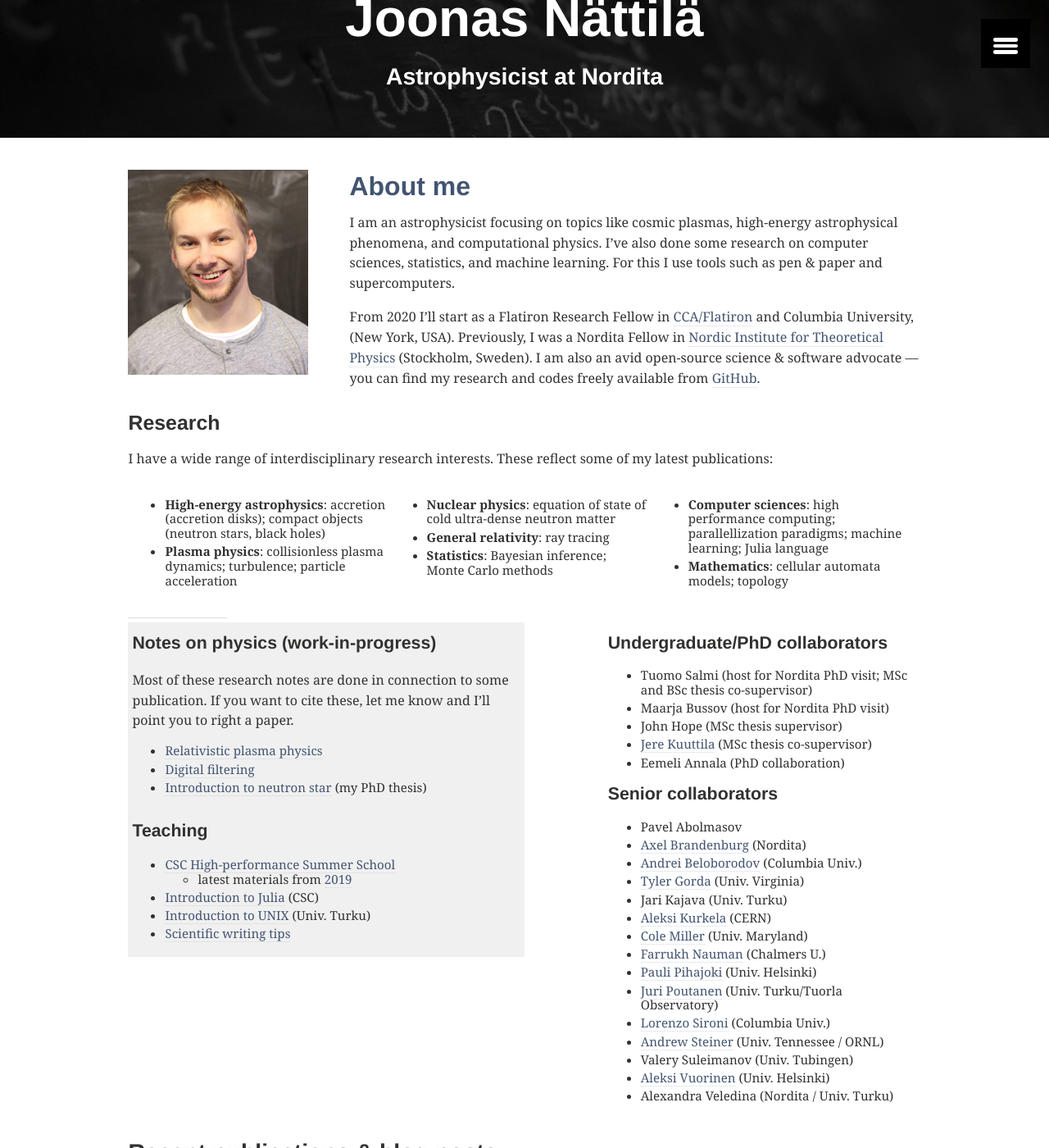
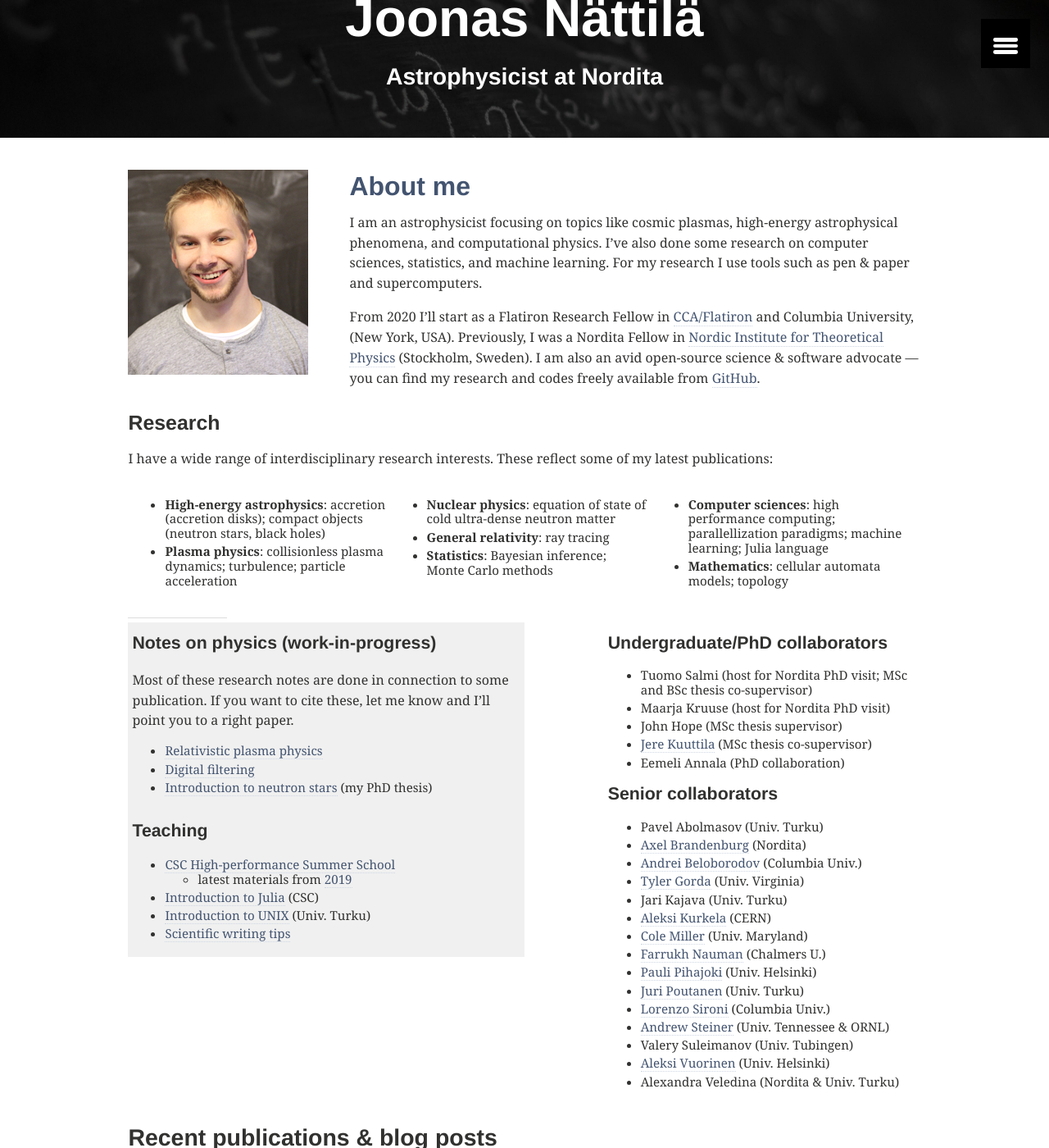
Before and after one commit to natj/natj.github.io, a Jekyll site: the page built from index.md, in a window 1280 px wide and 1400 px high, scrolled down 202 px. Shown: the whole window at 82% size. Built offline with Jekyll 4.4.1, drawn with Linux system fonts in a browser that asks for light colours.

Commit message:
fix typos; increase panels

```diff
--- a/index.md
+++ b/index.md
@@ -16,7 +16,7 @@
 
 I am an astrophysicist focusing on topics like cosmic plasmas, high-energy astrophysical phenomena, and computational physics.
 I've also done some research on computer sciences, statistics, and machine learning.
-For this I use tools such as pen & paper and supercomputers.
+For my research I use tools such as pen & paper and supercomputers.
 
 From 2020 I'll start as a Flatiron Research Fellow in [CCA/Flatiron](https://www.simonsfoundation.org/flatiron/center-for-computational-astrophysics/) and Columbia University, (New York, USA).
 Previously, I was a Nordita Fellow in [Nordic Institute for Theoretical Physics](http://www.nordita.org) (Stockholm, Sweden).
@@ -49,11 +49,11 @@
 
 <div class="infocolumn2" markdown="block" style="background-color: #F0F0F0;">
 <h4 style="margin-top: 0.2em; margin-bottom: 0.0em;"> Notes on physics (work-in-progress)</h4>
-Most of these research notes are done in connection to some publication. If you want to cite these, let me know and I'll point you to right a paper.
+Most of these research notes are done in connection to some publication. If you want to cite these, let me know and I'll point you to a right paper.
 
 - [Relativistic plasma physics](https://github.com/natj/notes-corpus/blob/master/plasma-physics/notes.pdf)
 - [Digital filtering](https://github.com/natj/notes-corpus/blob/master/filtering/notes.pdf)
-- [Introduction to neutron star](https://github.com/natj/thesis) (my PhD thesis)
+- [Introduction to neutron stars](https://github.com/natj/thesis) (my PhD thesis)
 
 
 #### Teaching
@@ -68,14 +68,14 @@
 <h4 style="margin-top: 0.2em; margin-bottom: 0.0em;"> Undergraduate/PhD collaborators</h4>
 
 - Tuomo Salmi (host for Nordita PhD visit; MSc and BSc thesis co-supervisor)
-- Maarja Bussov (host for Nordita PhD visit)
+- Maarja Kruuse (host for Nordita PhD visit)
 - John Hope (MSc thesis supervisor)
 - [Jere Kuuttila](https://www.mpa-garching.mpg.de/person/54672/2377) (MSc thesis co-supervisor)
 - Eemeli Annala (PhD collaboration)
 
 <h4 style="margin-top: 0.2em; margin-bottom: 0.0em;"> Senior collaborators </h4>
 
-- Pavel Abolmasov
+- Pavel Abolmasov (Univ. Turku)
 - [Axel Brandenburg](https://www.nordita.org/~brandenb/) (Nordita)
 - [Andrei Beloborodov](https://physics.columbia.edu/people/profile/398) (Columbia Univ.)
 - [Tyler Gorda](http://www.phys.virginia.edu/People/personal.asp?UID=tdg5cs) (Univ. Virginia)
@@ -84,12 +84,12 @@
 - [Cole Miller](https://www.astro.umd.edu/~miller/) (Univ. Maryland)
 - [Farrukh Nauman](https://fnauman.github.io/) (Chalmers U.)
 - [Pauli Pihajoki](https://blogs.helsinki.fi/pihajoki/) (Univ. Helsinki)
-- [Juri Poutanen](http://users.utu.fi/jurpou/) (Univ. Turku/Tuorla Observatory)
+- [Juri Poutanen](http://users.utu.fi/jurpou/) (Univ. Turku)
 - [Lorenzo Sironi](http://user.astro.columbia.edu/~lsironi/Site/Home.html) (Columbia Univ.)
-- [Andrew Steiner](http://neutronstars.utk.edu/) (Univ. Tennessee / ORNL)
+- [Andrew Steiner](http://neutronstars.utk.edu/) (Univ. Tennessee & ORNL)
 - Valery Suleimanov (Univ. Tubingen)
 - [Aleksi Vuorinen](https://www.mv.helsinki.fi/home/arjvuori/) (Univ. Helsinki)
-- Alexandra Veledina (Nordita / Univ. Turku)
+- Alexandra Veledina (Nordita & Univ. Turku)
 </div>
 </div> <!-- /.inforow -->
 
@@ -97,7 +97,7 @@
 ## Recent publications & blog posts
 
 <div class="tiles">
-{% for post in site.posts limit:16 %}
+{% for post in site.posts limit:32 %}
    {% if post.title != empty %}
 	{% include post-grid.html %}
    {% endif %}
```
